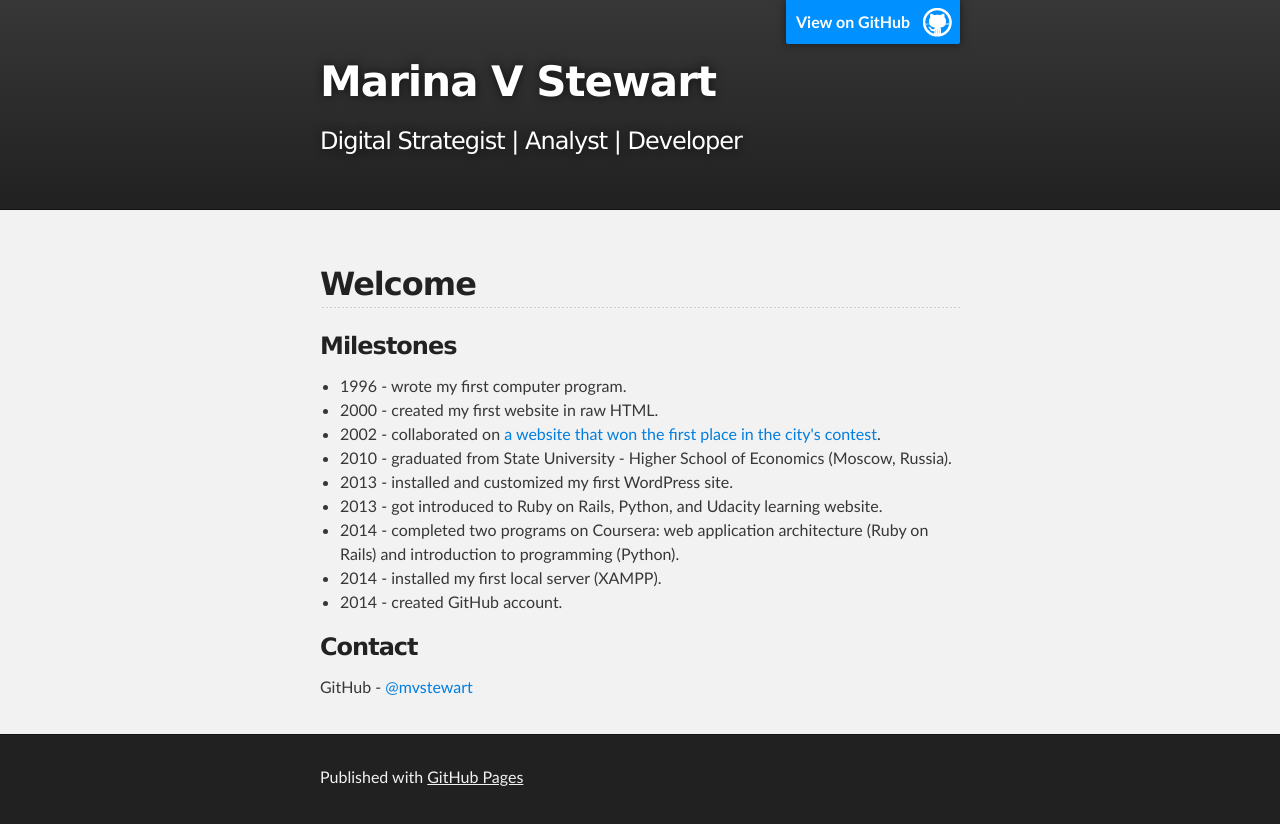
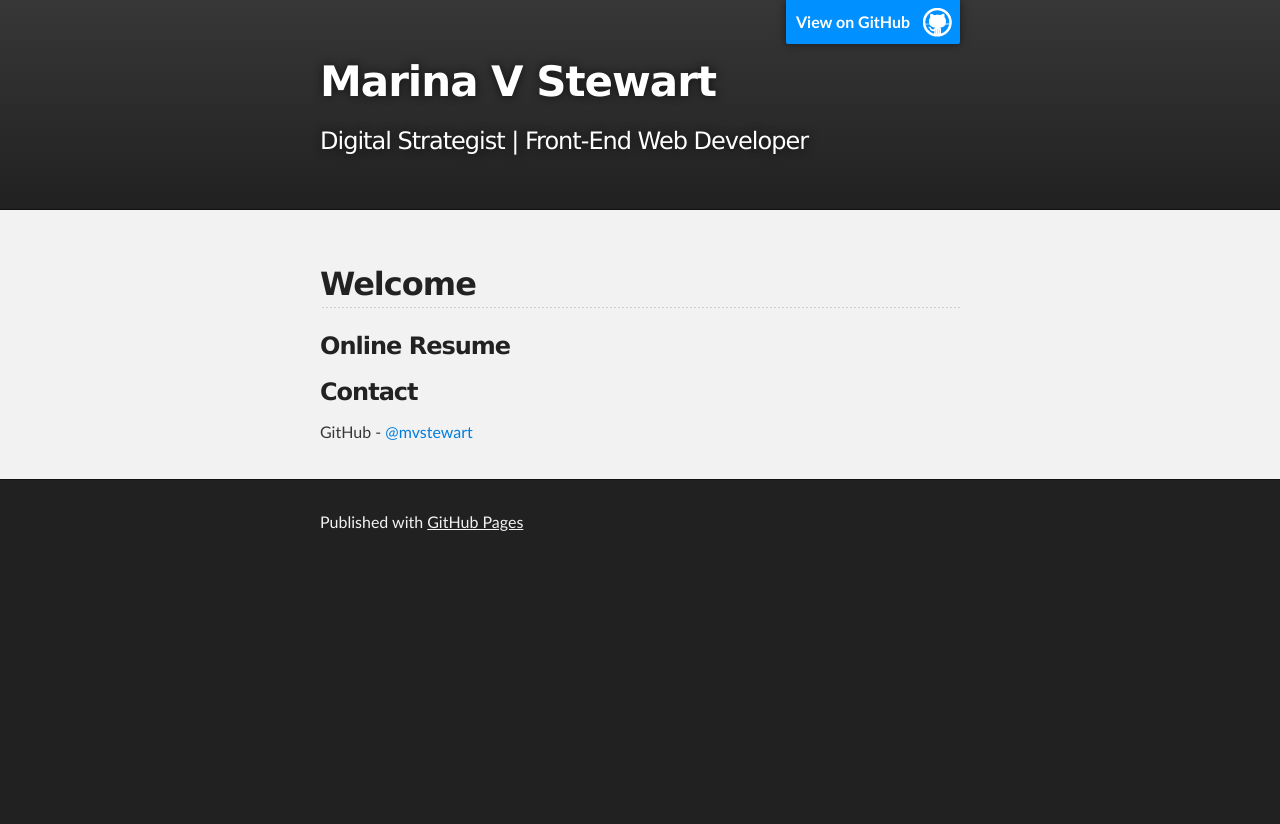
Before and after one commit to mvstewart/mvstewart.github.io, a plain HTML site: page index.html in a window 1280 px wide. After the commit the page ends 800 px from the top, so only its background shows below. Drawn offline with Linux system fonts and the light colour scheme.

Commit message:
Update index.html
Updated content - title and sections.

```diff
--- a/index.html
+++ b/index.html
@@ -4,7 +4,7 @@
   <head>
     <meta charset='utf-8'>
     <meta http-equiv="X-UA-Compatible" content="chrome=1">
-    <meta name="description" content="Marina V Stewart : Digital Strategist | Analyst | Developer">
+    <meta name="description" content="Marina V Stewart : Digital Strategist | Front-End Web Developer">
 
     <link rel="stylesheet" type="text/css" media="screen" href="stylesheets/stylesheet.css">
 
@@ -19,7 +19,7 @@
           <a id="forkme_banner" href="https://github.com/mvstewart">View on GitHub</a>
 
           <h1 id="project_title">Marina V Stewart</h1>
-          <h2 id="project_tagline">Digital Strategist | Analyst | Developer</h2>
+          <h2 id="project_tagline">Digital Strategist | Front-End Web Developer</h2>
 
         </header>
     </div>
@@ -31,19 +31,10 @@
 <a id="welcome" class="anchor" href="#welcome" aria-hidden="true"><span class="octicon octicon-link"></span></a>Welcome</h2>
 
 <h3>
-<a id="milestones" class="anchor" href="#milestones" aria-hidden="true"><span class="octicon octicon-link"></span></a>Milestones</h3>
+<a id="online-resume" class="anchor" href="#online-resume" aria-hidden="true"><span class="octicon octicon-link"></span></a>Online Resume</h3>
 
-<ul>
-<li>1996 - wrote my first computer program.</li>
-<li>2000 - created my first website in raw HTML.</li>
-<li>2002 - collaborated on <a href="http://tatarland.narod.ru/">a website that won the first place in the city's contest</a>.</li>
-<li>2010 - graduated from State University - Higher School of Economics (Moscow, Russia).</li>
-<li>2013 - installed and customized my first WordPress site.</li>
-<li>2013 - got introduced to Ruby on Rails, Python, and Udacity learning website.</li>
-<li>2014 - completed two programs on Coursera: web application architecture (Ruby on Rails) and introduction to programming (Python).</li>
-<li>2014 - installed my first local server (XAMPP).</li>
-<li>2014 - created GitHub account.</li>
-</ul>
+<h3>
+<a id="projects" class="anchor" href="#projects" aria-hidden="true"><span class="octicon octicon-link></span></a>Projects</h3>
 
 <h3>
 <a id="contact" class="anchor" href="#contact" aria-hidden="true"><span class="octicon octicon-link"></span></a>Contact</h3>
```
